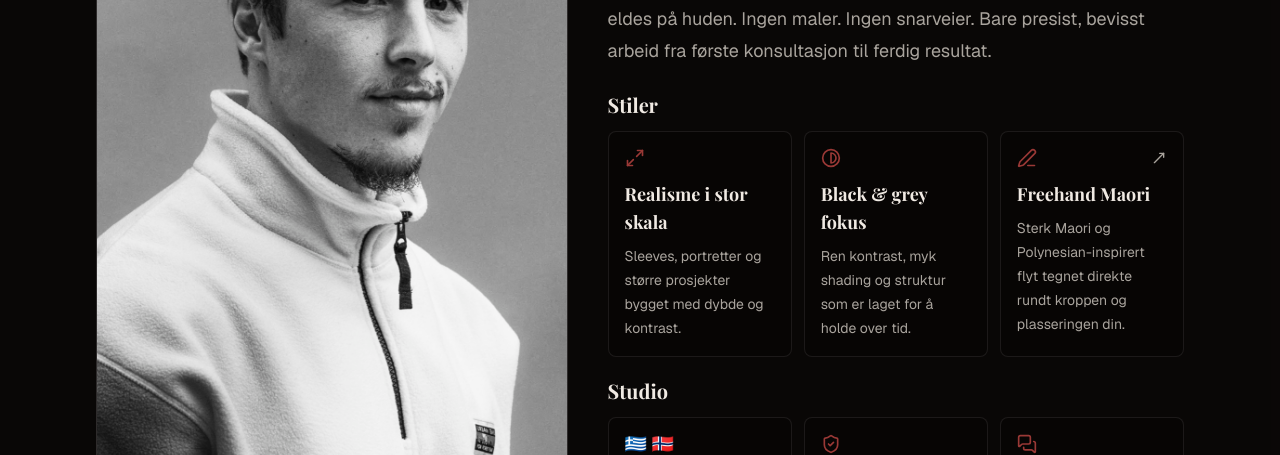
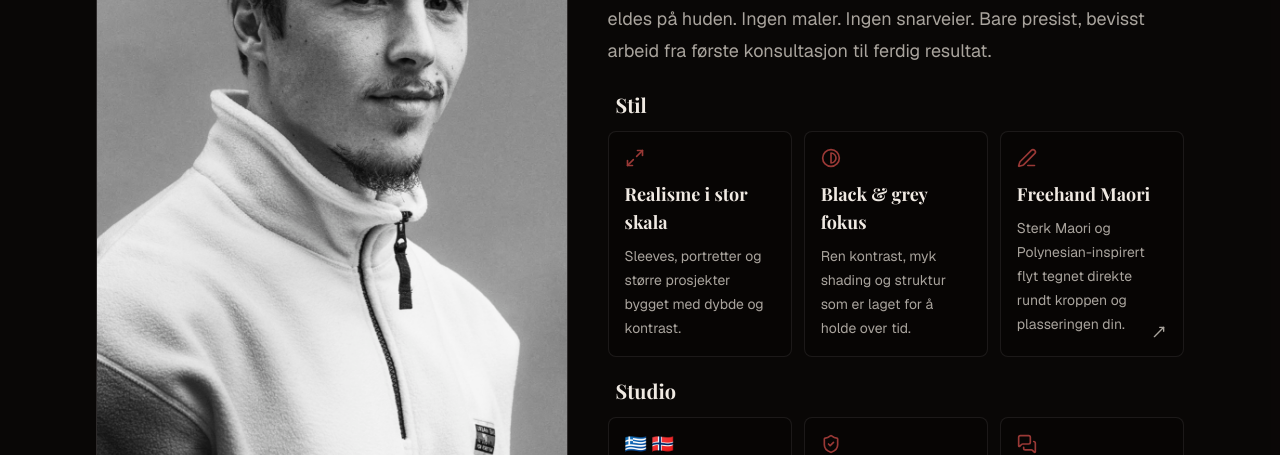
Before and after one commit to YmiaDKA/InfinityTattoo, a Next.js app: page / in a window 1280 px wide. Shown: the part 2640-3095 px from the top of the page. Built offline with nearby package versions, Linux system fonts and the light colour scheme.

Commit message:
Tighten stable UI spacing

```diff
--- a/src/app/page.tsx
+++ b/src/app/page.tsx
@@ -605,20 +605,17 @@ export default function Home() {
             </div>
             <div id="studio" className="mt-auto flex flex-col gap-5">
               <div className="flex flex-col gap-3">
-                <h3 className="font-display text-xl font-bold text-foreground">
-                  <LocalizedText en="Styles" no="Stiler" />
+                <h3 className="pl-2 font-display text-xl font-bold text-foreground">
+                  <LocalizedText en="Styles" no="Stil" />
                 </h3>
                 <div className="grid gap-3 sm:grid-cols-3">
                   {artistStyles.map((item) => {
                     const Icon = item.icon;
                     const card = (
                       <>
-                        <div className="flex items-center justify-between gap-3">
+                        <div className="flex items-center gap-3">
                           {Icon ? (
                             <Icon className="size-5 text-[color:var(--studio-red)]" />
-                          ) : null}
-                          {item.href ? (
-                            <MoveUpRightIcon className="size-4 text-muted-foreground" />
                           ) : null}
                         </div>
                         <p className="mt-3 font-display text-lg font-bold text-foreground">
@@ -627,12 +624,15 @@ export default function Home() {
                         <p className="mt-2 text-sm leading-6 text-muted-foreground">
                           <LocalizedText en={item.textEn} no={item.textNo} />
                         </p>
+                        {item.href ? (
+                          <MoveUpRightIcon className="absolute bottom-4 right-4 size-4 text-muted-foreground" />
+                        ) : null}
                       </>
                     );
 
                     return item.href ? (
                       <Link
-                        className="motion-lift-subtle rounded-lg border border-border/70 bg-background/35 p-4"
+                        className="motion-lift-subtle relative rounded-lg border border-border/70 bg-background/35 p-4"
                         href={item.href}
                         key={item.titleEn}
                       >
@@ -640,7 +640,7 @@ export default function Home() {
                       </Link>
                     ) : (
                       <div
-                        className="motion-lift-subtle rounded-lg border border-border/70 bg-background/35 p-4"
+                        className="motion-lift-subtle relative rounded-lg border border-border/70 bg-background/35 p-4"
                         key={item.titleEn}
                       >
                         {card}
@@ -651,7 +651,7 @@ export default function Home() {
               </div>
 
               <div className="flex flex-col gap-3">
-                <h3 className="font-display text-xl font-bold text-foreground">
+                <h3 className="pl-2 font-display text-xl font-bold text-foreground">
                   <LocalizedText en="Studio" no="Studio" />
                 </h3>
                 <div className="grid gap-3 sm:grid-cols-3">
@@ -725,7 +725,7 @@ export default function Home() {
 
       <section
         id="contact"
-        className="motion-reveal mx-auto flex max-w-6xl flex-col gap-8 px-5 pb-20 pt-12 sm:px-8 lg:pb-28 lg:pt-16"
+        className="motion-reveal mx-auto flex max-w-6xl flex-col gap-8 px-5 pb-10 pt-12 sm:px-8 lg:pb-14 lg:pt-16"
       >
         <div
           id="oslo"
@@ -1050,7 +1050,7 @@ export default function Home() {
           </div>
         </div>
 
-        <div id="gift-cards" className="mt-5 pb-4 pt-14 lg:pb-6 lg:pt-20">
+        <div id="gift-cards" className="mt-5 pb-2 pt-14 lg:pb-3 lg:pt-20">
           <div className="mx-auto flex max-w-5xl flex-col items-center text-center">
             <div className="gift-card-collage relative mx-auto aspect-[1.5] w-[60%]">
               <div className="gift-card-piece gift-card-piece-purple">
@@ -1158,7 +1158,7 @@ export default function Home() {
               </a>
             </div>
           </div>
-          <div className="mx-auto flex max-w-[64rem] items-center justify-between px-4 pt-3 text-xs text-muted-foreground/70 sm:px-6">
+          <div className="mx-auto flex max-w-[66rem] items-center justify-between px-4 pt-3 text-xs text-muted-foreground/70">
             <a
               className="relative z-10 inline-flex h-8 items-center transition hover:text-foreground"
               href="https://www.proff.no/selskap/infinity-tattoo-chotzai/l%C3%B8renskog/personlig-tjenesteyting/IFHPBP206Y9"
--- a/src/components/booking-request-form.tsx
+++ b/src/components/booking-request-form.tsx
@@ -459,7 +459,7 @@ export function BookingRequestForm() {
         </span>
       </label>
 
-      <div className="mt-auto flex flex-col gap-3 sm:flex-row sm:items-center">
+      <div className="mt-auto flex flex-col items-center justify-center gap-3 text-center sm:flex-row sm:items-center">
         <Button className="w-full sm:w-fit" disabled={isSubmitting} size="lg" type="submit">
           {status === "uploading"
             ? isNorwegian
```
